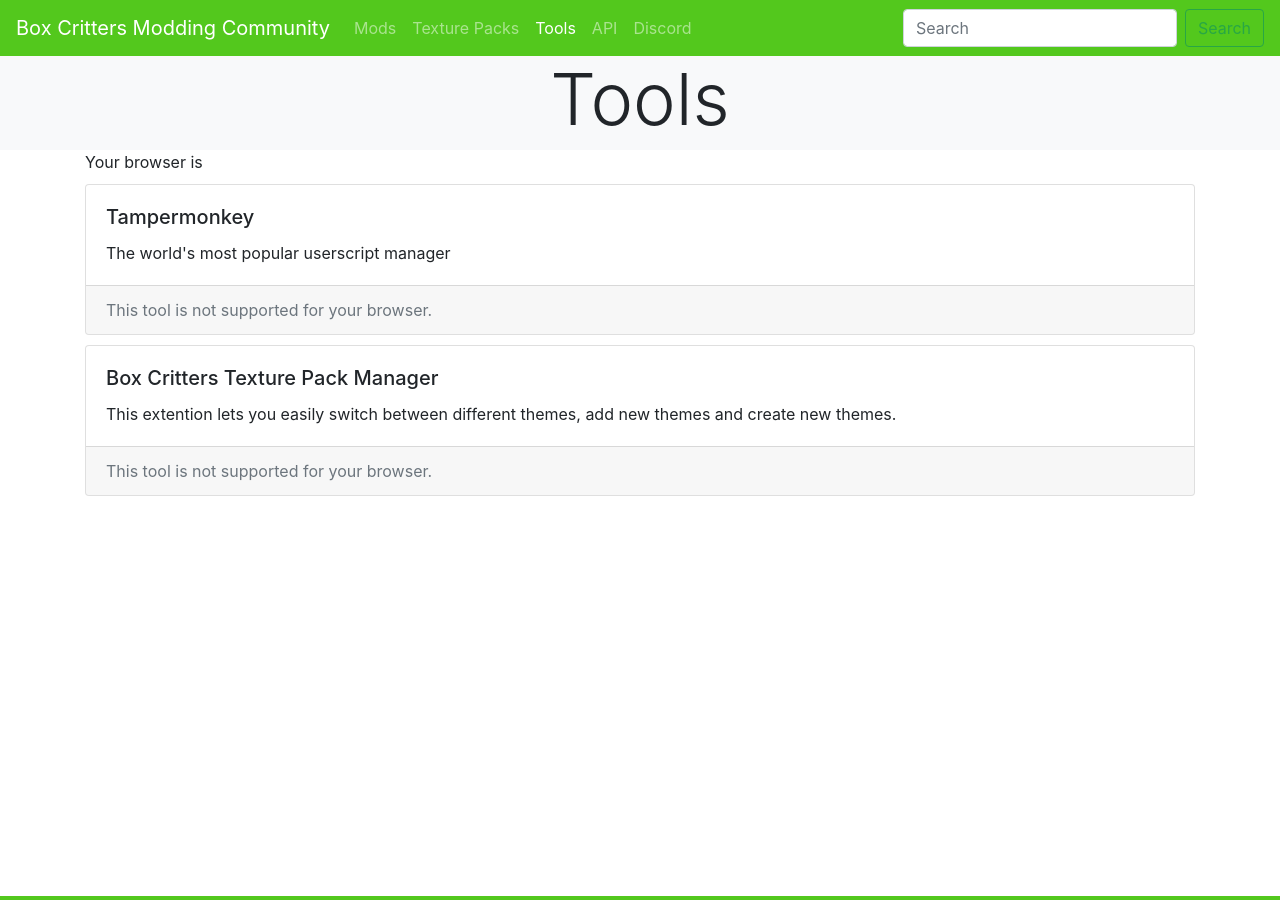
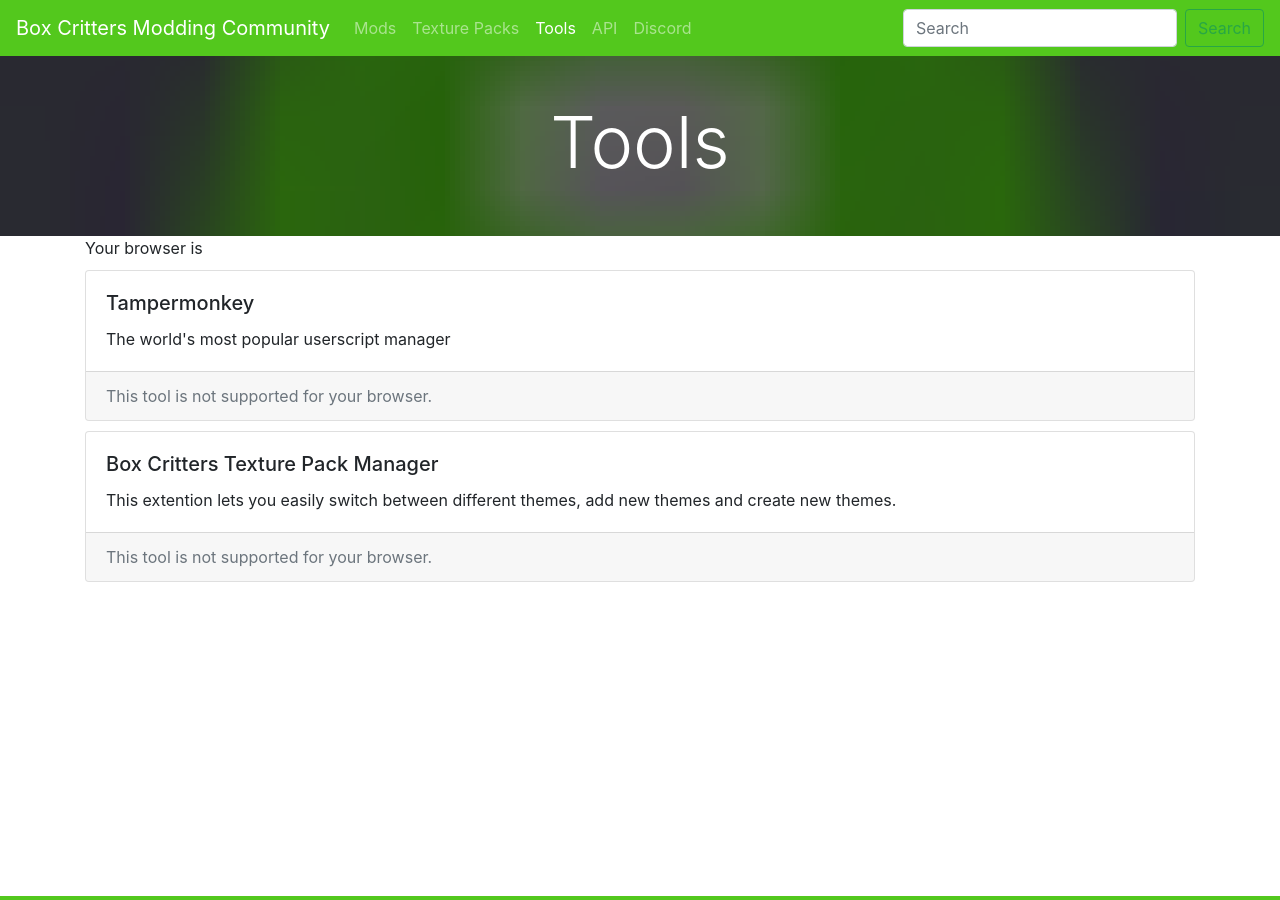
Before and after one commit to boxcrittersmods/bcmc.ga, a Jekyll site: the page built from tools.html, in a window 1280 px wide and 900 px high. Built offline with Jekyll 4.4.1, drawn with Linux system fonts in a browser that asks for light colours.

Commit message:
ico not gif

```diff
--- a/_config.yml
+++ b/_config.yml
@@ -60,7 +60,7 @@
 - scope:
     path: ""
   values:
-    image: /favicon.gif
+    image: /favicon.ico
     layout: basic
     featured: false
 - scope:
```
